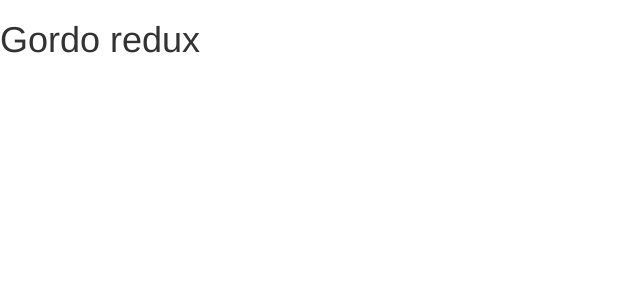
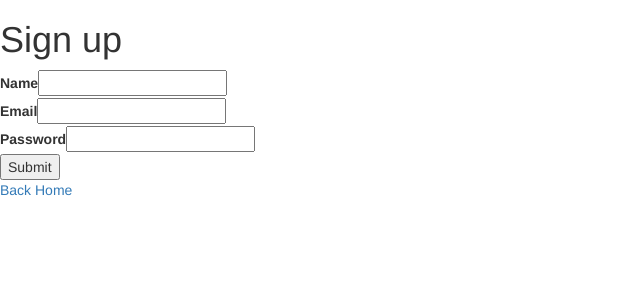
Before and after one commit to matthew-gordon/react-redux, a React app: page /signup in a window 1280 px wide. Shown: the top 300 px of the page, without its empty margins (0-640 px from the left). Built offline with nearby package versions, Linux system fonts and the light colour scheme.

Commit message:
Add signin signup forms, connect values to console

```diff
--- a/src/js/components/App.js
+++ b/src/js/components/App.js
@@ -1,9 +1,22 @@
 import React, { Component } from 'react';
+import {
+  Switch,
+  Route
+} from 'react-router-dom';
+
+import SignIn from './auth/signin';
+import SignUp from './auth/signup';
+import Home from './home/home';
 
 export default class App extends Component {
+
   render() {
     return (
-      <h1>Gordo redux</h1>
+      <Switch>
+        <Route exact path="/" component={Home} />
+        <Route path="/signin" component={SignIn} />
+        <Route path="/signup" component={SignUp} />
+      </Switch>
     );
   }
 }
--- /dev/null
+++ b/src/js/components/auth/Signin.js
@@ -0,0 +1,16 @@
+import React, { Component } from 'react';
+import { Link } from 'react-router-dom';
+
+import SigninForm from './SigninForm';
+
+export default class SignIn extends Component {
+  render() {
+    return (
+      <div>
+        <h1>Sign in</h1>
+          <SigninForm />
+        <Link to="/">Back Home</Link>
+      </div>
+    );
+  }
+}
--- /dev/null
+++ b/src/js/components/auth/SigninForm.js
@@ -0,0 +1,31 @@
+import React, { Component } from 'react';
+import { Field, reduxForm } from 'redux-form';
+
+class SigninForm extends Component {
+  handleSubmitForm(values) {
+
+    console.log(values);
+  }
+
+  render() {
+    return (
+      <form onSubmit={ this.props.handleSubmit(this.handleSubmitForm) }>
+        <div>
+          <label htmlFor="email">Email</label>
+          <Field name="email" component="input" type="text" />
+        </div>
+        <div>
+          <label htmlFor="password">Password</label>
+          <Field name="password" component="input" type="password" />
+        </div>
+        <button type="submit">Submit</button>
+      </form>
+    );
+  }
+}
+
+SigninForm = reduxForm({
+  form: 'signin'
+})(SigninForm)
+
+export default SigninForm;
--- /dev/null
+++ b/src/js/components/auth/Signup.js
@@ -0,0 +1,16 @@
+import React, { Component } from 'react';
+import { Link } from 'react-router-dom';
+
+import SignupForm from './SignupForm';
+
+export default class SignUp extends Component {
+  render() {
+    return (
+      <div>
+        <h1>Sign up</h1>
+        <SignupForm />
+        <Link to="/">Back Home</Link>
+      </div>
+    );
+  }
+}
--- /dev/null
+++ b/src/js/components/auth/SignupForm.js
@@ -0,0 +1,35 @@
+import React, { Component } from 'react';
+import { Field, reduxForm } from 'redux-form';
+
+class SignupForm extends Component {
+  handleSubmitForm(values) {
+
+    console.log(values);
+  }
+
+  render() {
+    return (
+      <form onSubmit={ this.props.handleSubmit(this.handleSubmitForm) }>
+        <div>
+          <label htmlFor="firstName">Name</label>
+          <Field name="firstName" component="input" type="text" />
+        </div>
+        <div>
+          <label htmlFor="email">Email</label>
+          <Field name="email" component="input" type="text" />
+        </div>
+        <div>
+          <label htmlFor="password">Password</label>
+          <Field name="password" component="input" type="password" />
+        </div>
+        <button type="submit">Submit</button>
+      </form>
+    );
+  }
+}
+
+SignupForm = reduxForm({
+  form: 'signup'
+})(SignupForm)
+
+export default SignupForm;
--- /dev/null
+++ b/src/js/components/home/home.js
@@ -0,0 +1,16 @@
+import React, { Component } from 'react';
+import { Link } from 'react-router-dom';
+
+export default class Home extends Component {
+  render() {
+    return (
+      <div>
+        <h1>Home</h1>
+        <ul>
+          <li><Link to="/signup">Sign up</Link></li>
+          <li><Link to="/signin">Sign in</Link></li>
+        </ul>
+      </div>
+    );
+  }
+}
--- a/src/js/index.js
+++ b/src/js/index.js
@@ -2,6 +2,9 @@ import React from 'react';
 import ReactDOM from 'react-dom';
 import { Provider } from 'react-redux';
 import { createStore, applyMiddleware } from 'redux';
+import {
+  BrowserRouter as Router
+} from 'react-router-dom';
 
 import App from './components/app';
 import reducers from './reducers';
@@ -10,6 +13,8 @@ const store = applyMiddleware()(createStore);
 
 ReactDOM.render(
   <Provider store={store(reducers)}>
-    <App />
+    <Router>
+      <App />
+    </Router>
   </Provider>
   , document.getElementById('root'));
--- a/src/js/reducers/index.js
+++ b/src/js/reducers/index.js
@@ -1,8 +1,8 @@
 import { combineReducers } from 'redux';
-import { reducer as form } from 'redux-form';
+import { reducer as formReducer } from 'redux-form';
 
 const rootReducer = combineReducers({
-  state: (state = {}) => state
+  form: formReducer
 })
 
 export default rootReducer;
```
